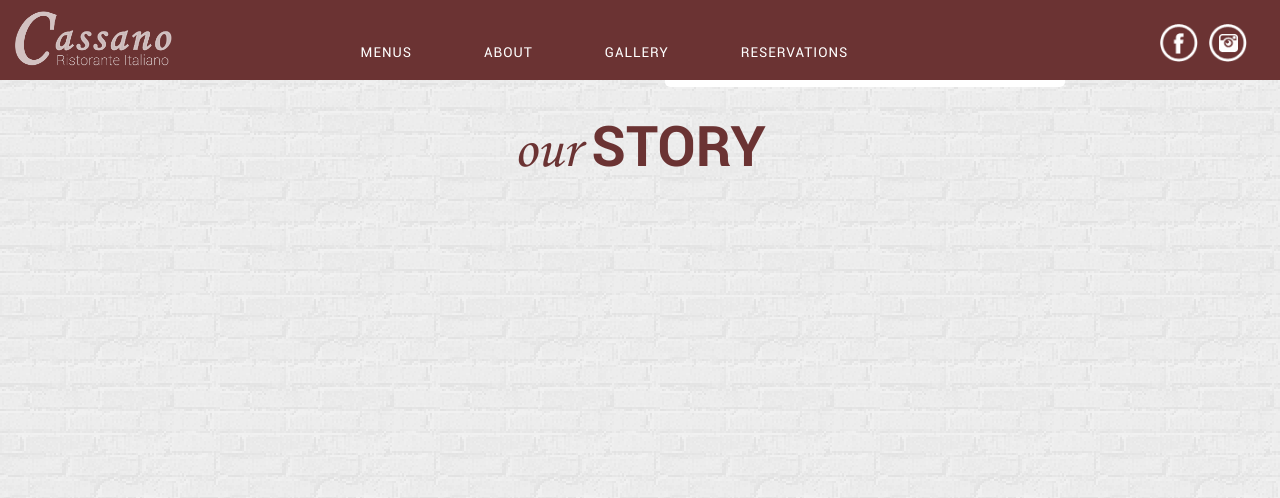
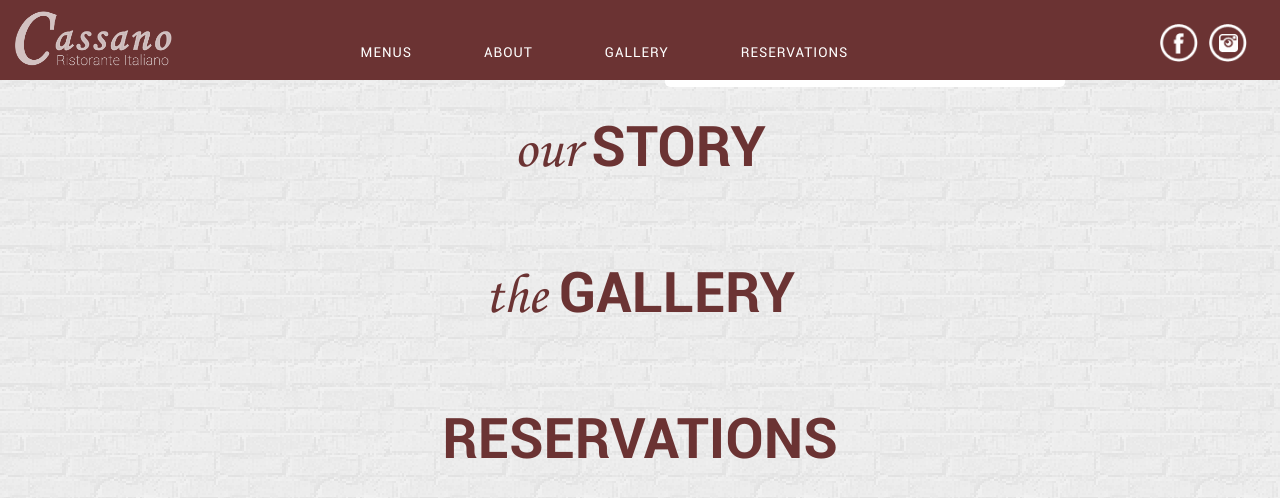
Before and after one commit to cassanoristorante/cassanoristorante.github.io, a Jekyll site: the page built from index.html, in a window 1280 px wide and 900 px high, scrolled down 3755 px. Shown: the top 498 px of the window. Built offline with Jekyll 4.4.1, drawn with Linux system fonts in a browser that asks for light colours; nearby versions of some CDN libraries.

Commit message:
OH BOYEEE

```diff
--- a/_includes/header.html
+++ b/_includes/header.html
@@ -12,15 +12,15 @@
             <ul class="main-nav">
                 <li><a class="nav-link{% if page.title == "Menus" %} active{% endif %}" href="#menu">MENUS</a></li>
                 <li><a class="nav-link{% if page.title == "About" %} active{% endif %}" href="#about">ABOUT</a></li>
-                <li><a class="nav-link{% if page.title == "Gallery" %} active{% endif %}" href="#">GALLERY</a></li>
-                <li><a class="nav-link{% if page.title == "Reservations" %} active{% endif %}" href="#">RESERVATIONS</a></li>
+                <li><a class="nav-link{% if page.title == "Gallery" %} active{% endif %}" href="#gallery">GALLERY</a></li>
+                <li><a class="nav-link{% if page.title == "Reservations" %} active{% endif %}" href="#reservations">RESERVATIONS</a></li>
             </ul>
         </nav>
     <ul class="mobile-nav bold">
-      <li><a class="m-nav-link{% if page.title == "Menus" %} active{% endif %}" href="#">MENUS</a></li>
-      <li><a class="m-nav-link{% if page.title == "About" %} active{% endif %}" href="#">ABOUT</a></li>
-      <li><a class="m-nav-link{% if page.title == "Gallery" %} active{% endif %}" href="#">GALLERY</a></li>
-      <li><a class="m-nav-link{% if page.title == "Reservations" %} active{% endif %}" href="#">RESERVATIONS</a></li>
+      <li><a class="m-nav-link{% if page.title == "Menus" %} active{% endif %}" href="#menu">MENUS</a></li>
+      <li><a class="m-nav-link{% if page.title == "About" %} active{% endif %}" href="#about">ABOUT</a></li>
+      <li><a class="m-nav-link{% if page.title == "Gallery" %} active{% endif %}" href="#gallery">GALLERY</a></li>
+      <li><a class="m-nav-link{% if page.title == "Reservations" %} active{% endif %}" href="#reservations">RESERVATIONS</a></li>
     </ul>
 </div>
 
--- a/index.html
+++ b/index.html
@@ -27,3 +27,11 @@
  <div class="page-title cf" id="about">
 	<span class="fancy">our </span><span class="bold">STORY</span>
 </div>
+
+ <div class="page-title cf" id="gallery">
+	<span class="fancy">the </span><span class="bold">GALLERY</span>
+</div>
+
+ <div class="page-title cf" id="reservations">
+	<span class="bold">RESERVATIONS</span>
+</div>
```
